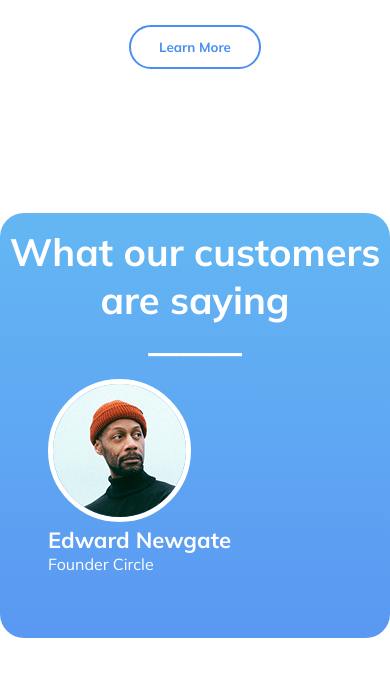
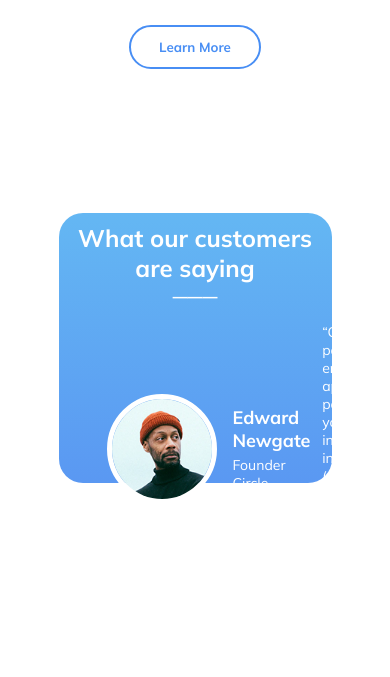
Before and after one commit to Dodoprospy3/Landing-page.for-practice, a plain HTML site: page index.html in a window 390 px wide. Shown: the part 1985-2662 px from the top of the page. Drawn offline with Linux system fonts and the light colour scheme.

Commit message:
maded the customer review section somewhat responsive

```diff
--- a/index.html
+++ b/index.html
@@ -192,18 +192,26 @@
 
     <section class="switchable-cards">
         <div class="the-actual-switchable">
-            <div>
                 <h1 class="customer-saying-p">What our customers are saying</h1>
                 <div class="customer-saying-seperator">───</div>
                 <div class="customer-say-grid">
                     <div class="customer-say-left-section">
                         <img src="Assets/image 1.png" class="customer-pfp">
-                        <p class="customer-say-name">Edward Newgate</p>
-                        <p class="customer-say-bio">Founder Circle</p>
+                        <div class="customer-details">
+                            <p class="customer-say-name">Edward Newgate</p>
+                            <p class="customer-say-bio">Founder Circle</p>
+                        </div>
                     </div>
-                    <div class="customer-say-right-section"></div>
+
+                    <div class="customer-say-right-section">
+                        <p class="customer-say-message">
+                            “Our dedicated patient engagement app and
+                            web portal allow you to access information instantaneously (no tedeous form, long calls,
+                            or administrative hassle) and securely”
+                        </p>
+                    </div>
+
                 </div>
-            </div>
         </div>
     </section>
 
--- a/style.css
+++ b/style.css
@@ -623,8 +623,8 @@ body {
 }
 
 .the-actual-switchable {
-    width: 900px;
-    height: 425px;
+    width: 70vw;
+    height: 500px;
     border-radius: 24px;
     background: linear-gradient(#64b7f3, #5a98f2);
 }
@@ -637,6 +637,11 @@ body {
     font-size: 38px;
 }
 
+.customer-details {
+    display: flex;
+    flex-direction: column;
+}
+
 .customer-saying-seperator {
     font-size: 44px;
     text-align: center;
@@ -646,13 +651,19 @@ body {
 }
 
 .customer-say-left-section {
+    display: flex;
+    align-items: center;
+    gap: 16px;
+    margin-right: 6vw;
 }
 
 .customer-pfp {
     border-radius: 50%;
     border-style: solid;
+    width: 200px;
     border-width: 5px;
     border-color: white;
+    display: inline-block;
 }
 
 .customer-say-grid {
@@ -665,14 +676,151 @@ body {
 .customer-say-name {
     color: white;
     font-weight: 700;
-    font-size: 22px;
-    display: block;
-    position: absolute;
-    margin-top: auto;
-    margin-bottom: auto;
+    font-size: 32px;
+    margin: 0;
 }
 
 .customer-say-bio {
+    font-size: 28px;
     color: white;
-    margin-top: 28px;
+    margin: 4px 0 0;
 }
+
+.customer-say-message {
+    color: white;
+    font-size: 28px;
+}
+
+
+
+/*                                                           |
+ * DOWN HERE IS FOR RESPONSIVE DESIGN OF `switchable-cards` \/
+*/
+
+
+
+
+@media (max-width: 1200px) {
+    .the-actual-switchable {
+        height: 400px;
+    }
+
+    .customer-saying-p {
+        text-align: center;
+        margin: 0;
+        margin-top: 4%;
+        font-size: 28px;
+    }
+
+    .customer-details {
+        display: flex;
+        flex-direction: column;
+    }
+
+    .customer-saying-seperator {
+        font-size: 34px;
+    }
+
+    .customer-say-left-section {
+        gap: 16px;
+        margin-right: 4vw;
+    }
+
+    .customer-pfp {
+        width: 200px;
+    }
+
+    .customer-say-name {
+        font-size: 32px;
+    }
+
+    .customer-say-bio {
+        font-size: 28px;
+    }
+
+    .customer-say-message {
+        font-size: 21px;
+    }
+
+}
+
+@media (max-width: 1055px) {
+    .the-actual-switchable {
+        height: 310px;
+    }
+
+    .customer-saying-p {
+        font-size: 24px;
+    }
+
+    .customer-details {
+        flex-direction: column;
+    }
+
+    .customer-saying-seperator {
+        font-size: 21px;
+    }
+
+    .customer-say-left-section {
+        gap: 16px;
+        margin-right: 3vw;
+    }
+
+    .customer-pfp {
+        width: 150px;
+    }
+
+    .customer-say-name {
+        font-size: 22px;
+    }
+
+    .customer-say-bio {
+        font-size: 18px;
+    }
+
+    .customer-say-message {
+        font-size: 18px;
+    }
+
+}
+
+@media (max-width: 830px) {
+    .the-actual-switchable {
+        height: 270px;
+    }
+
+    .customer-saying-p {
+        font-size: 24px;
+    }
+
+    .customer-details {
+        flex-direction: column;
+    }
+
+    .customer-saying-seperator {
+        font-size: 21px;
+    }
+
+    .customer-say-left-section {
+        gap: 16px;
+        margin-right: 3vw;
+    }
+
+    .customer-pfp {
+        width: 110px;
+    }
+
+    .customer-say-name {
+        font-size: 18px;
+    }
+
+    .customer-say-bio {
+        font-size: 14px;
+    }
+
+    .customer-say-message {
+        font-size: 14px;
+    }
+}
+
+@media (max-width: 666px) {
```
